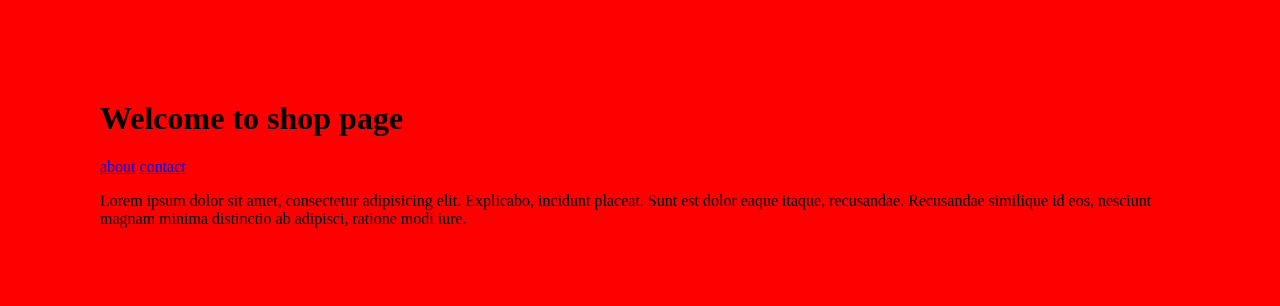
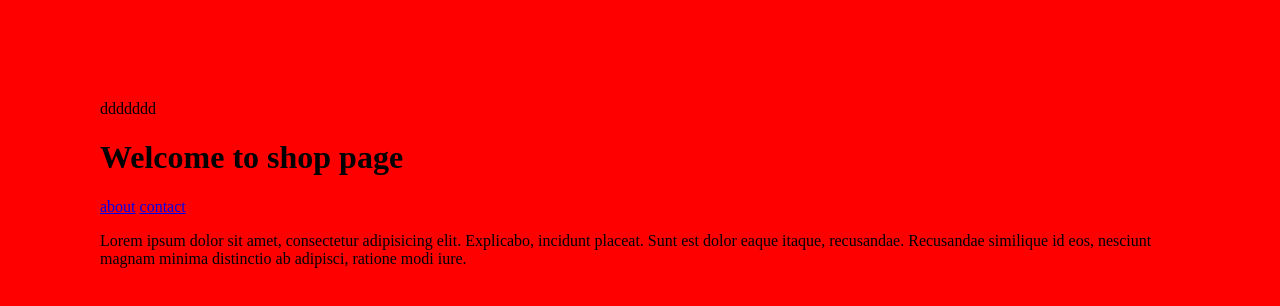
Before and after one commit to maz76/project, a plain HTML site: page shop.html in a window 1280 px wide. Drawn offline with Linux system fonts and the light colour scheme.

Commit message:
add new wonderful page

```diff
--- a/shop.html
+++ b/shop.html
@@ -6,6 +6,7 @@
     <link rel="stylesheet" href="css/style.css">
   </head>
   <body>
+	<a> ddddddd </a>
     <h1>
       Welcome to shop page
     </h1>
```
